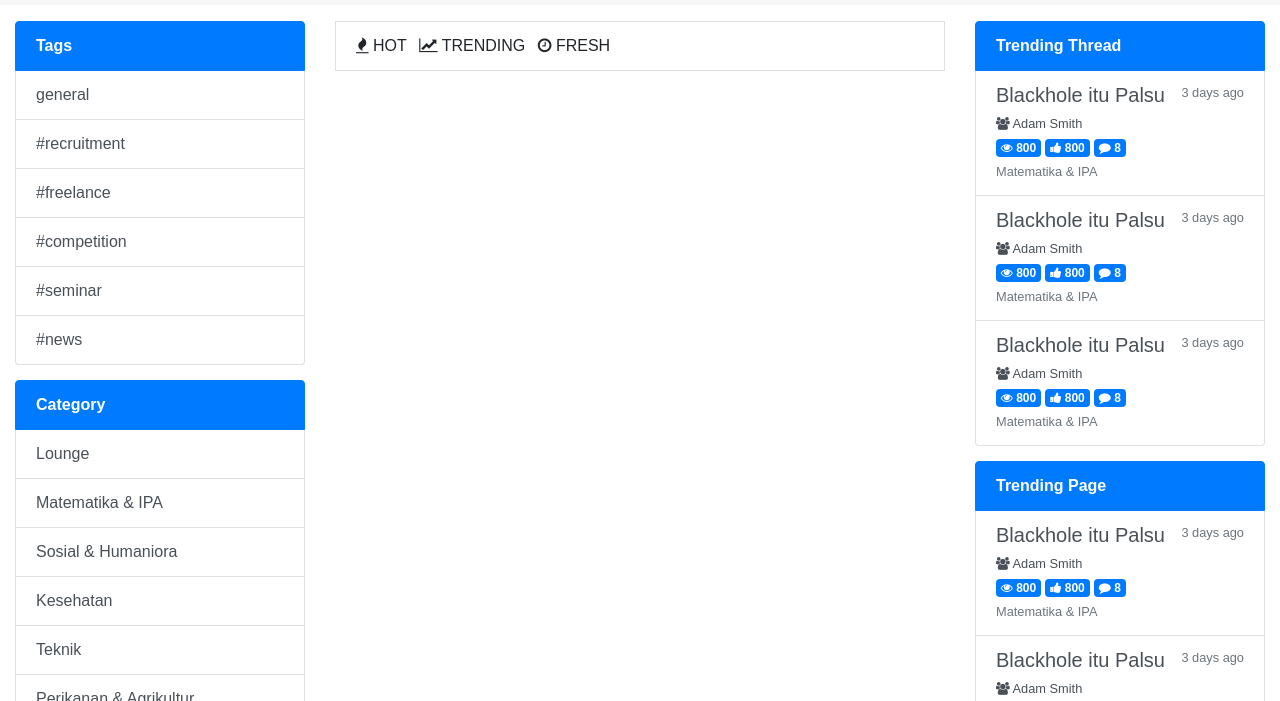
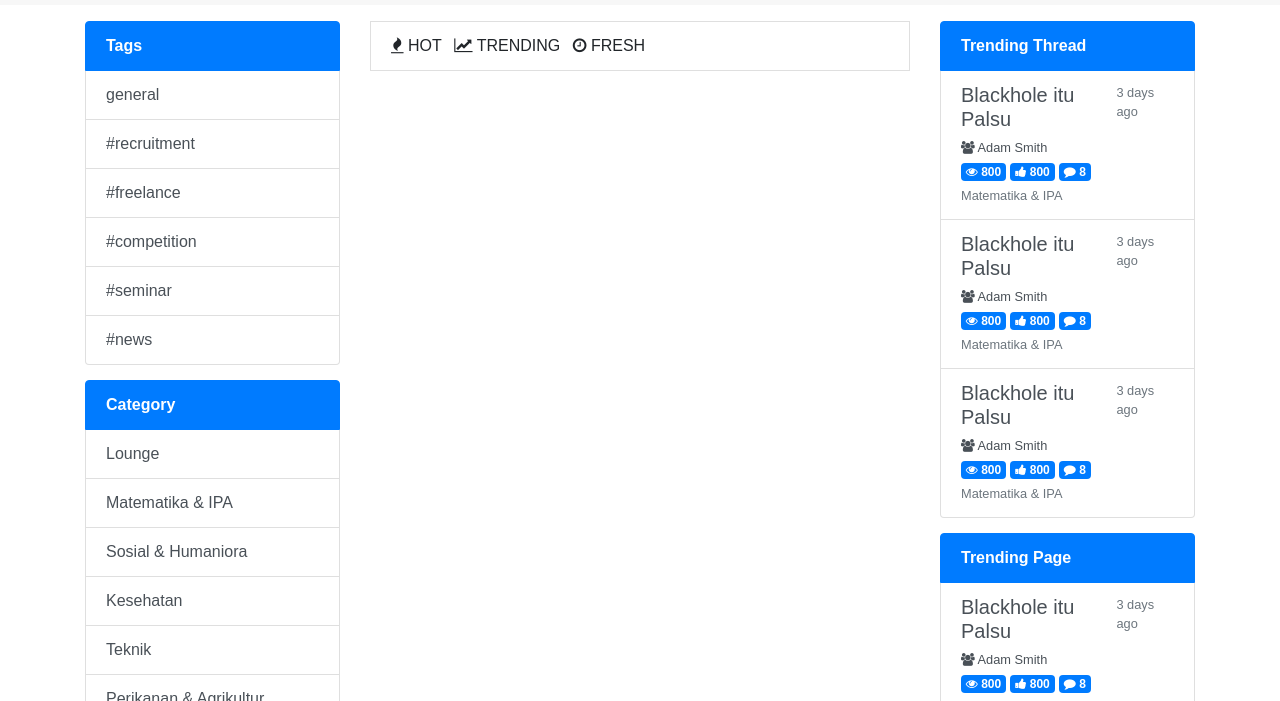
Before and after one commit to daimessdn/mongga-template, a plain HTML site: page index.html in a window 1280 px wide. Shown: the part 51-752 px from the top of the page. Drawn offline with nearby package versions, Linux system fonts and the light colour scheme; a web font is replaced by a local one.

Commit message:
set to container

```diff
--- a/index.html
+++ b/index.html
@@ -45,7 +45,7 @@
 		</div>
 	</nav>
 
-	<div class="container-fluid mt-3">
+	<div class="container mt-3">
 		<div class="row">
 			<div class="col-md-3">
 				<div class="list-group">
```
